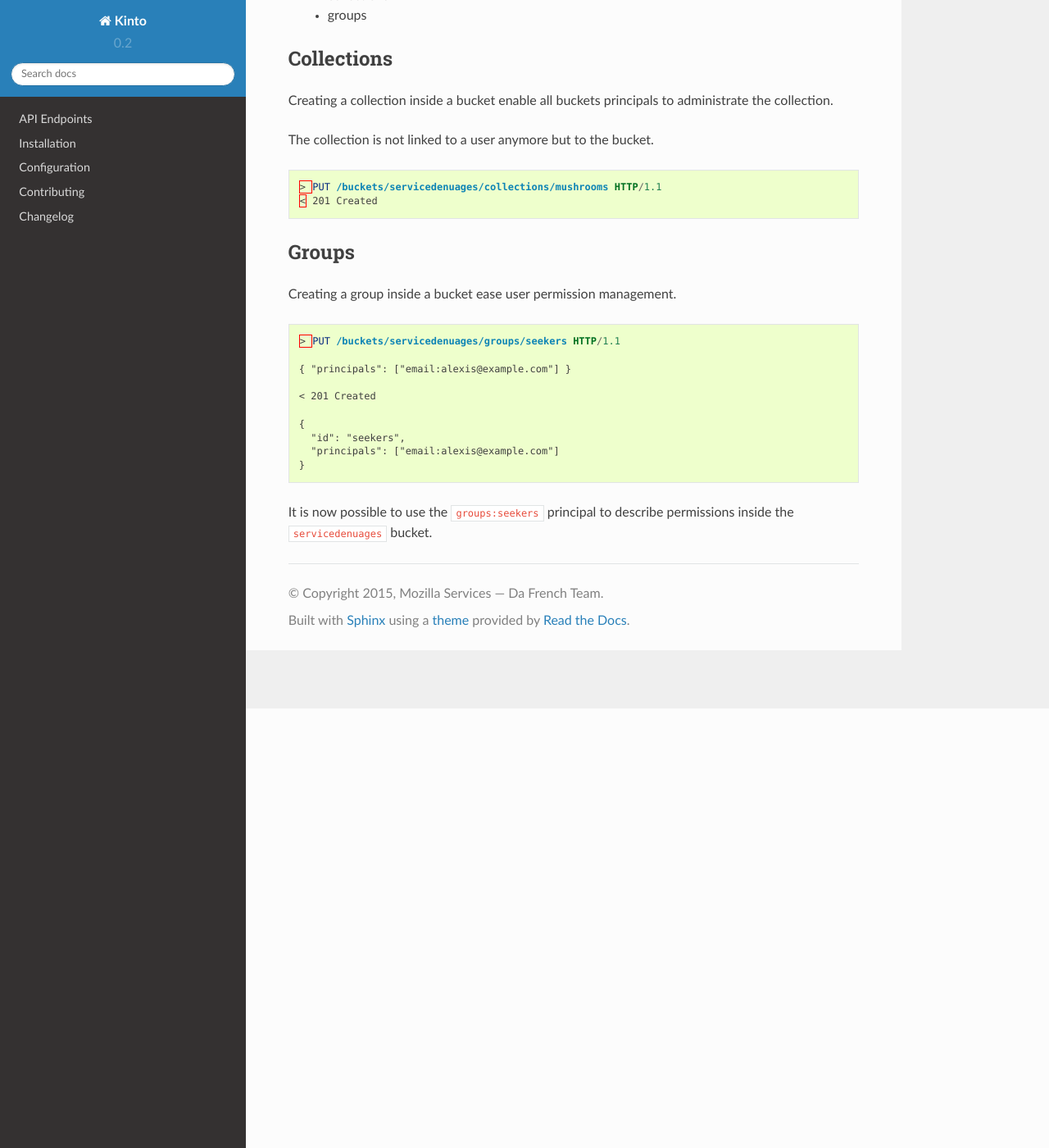
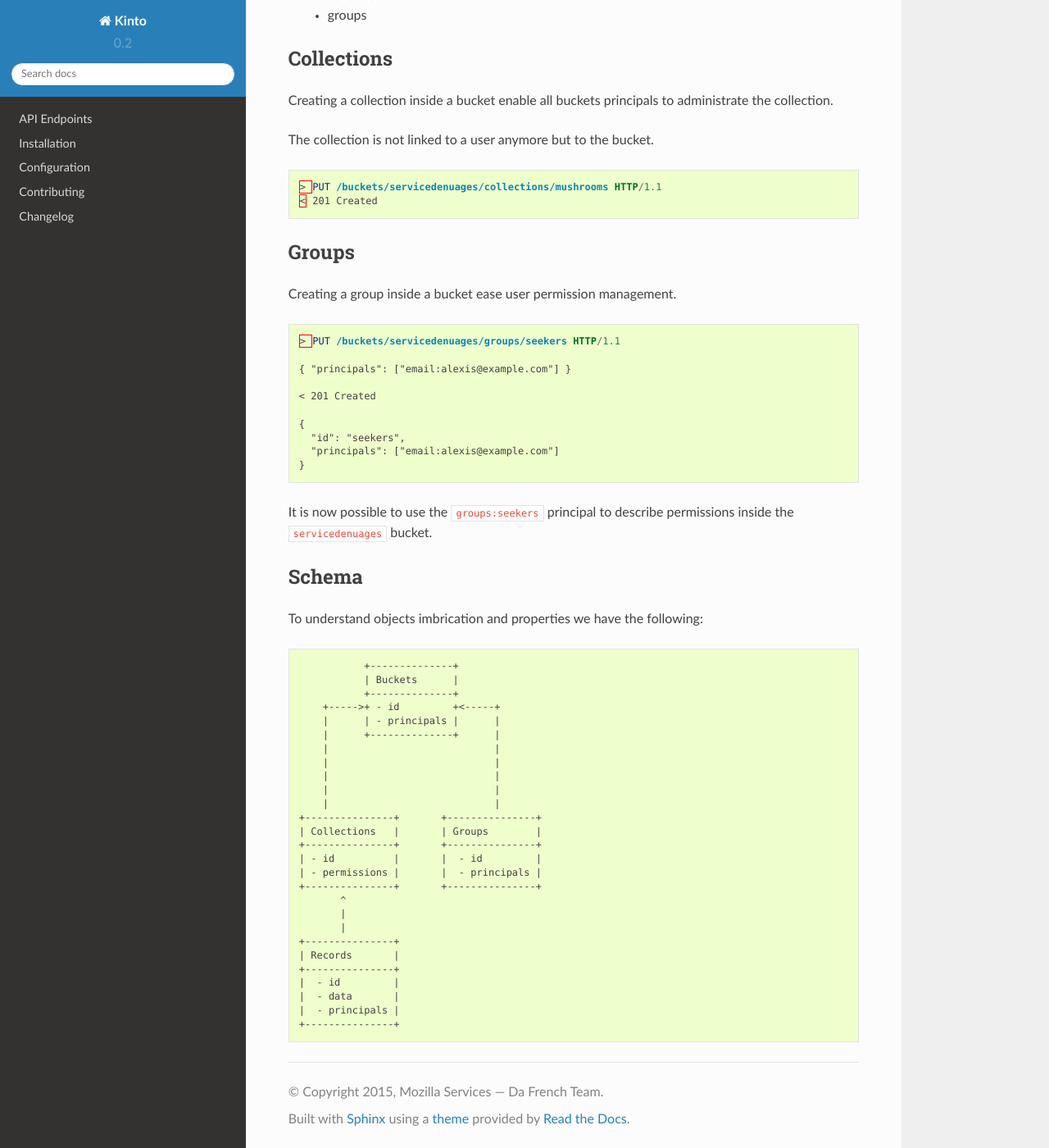
Before and after one commit to Kinto/kinto, a Sphinx documentation site: the page built from docs/buckets.rst, in a window 1280 px wide and 1400 px high, scrolled down 536 px. Shown: the whole window at 82% size. Built offline with Sphinx 7.4.7 and the Read the Docs theme 2.0.0, drawn with Linux system fonts in a browser that asks for light colours.

Commit message:
Add a schema showing objects imbrication and properties.

```diff
--- a/docs/buckets.rst
+++ b/docs/buckets.rst
@@ -60,3 +60,39 @@ Creating a group inside a bucket ease user permission management.
 
 It is now possible to use the ``groups:seekers`` principal to describe
 permissions inside the ``servicedenuages`` bucket.
+
+
+Schema
+======
+
+To understand objects imbrication and properties we have the following:
+
+.. code-block:: text
+
+               +--------------+
+               | Buckets      |
+               +--------------+
+        +----->+ - id         +<-----+
+        |      | - principals |      |
+        |      +--------------+      |
+        |                            |
+        |                            |
+        |                            |
+        |                            |
+        |                            |
+    +---------------+       +---------------+
+    | Collections   |       | Groups        |
+    +---------------+       +---------------+
+    | - id          |       |  - id         |
+    | - permissions |       |  - principals |
+    +---------------+       +---------------+
+           ^
+           |
+           |
+    +---------------+
+    | Records       |
+    +---------------+
+    |  - id         |
+    |  - data       |
+    |  - principals |
+    +---------------+
```
